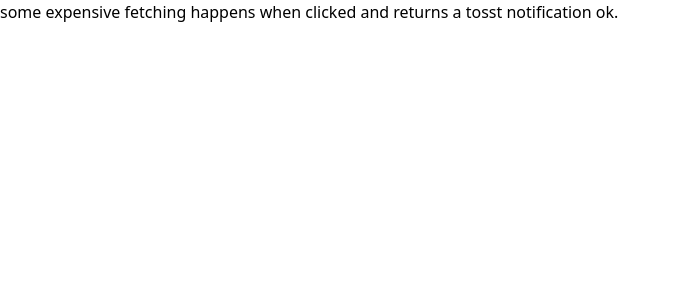
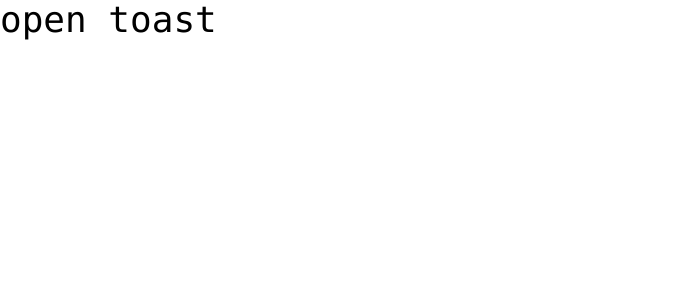
Before and after one commit to zeshhaan/vue-toasts, a Vue app: page / in a window 1280 px wide. Shown: the top 300 px of the page, without its empty margins (0-679 px from the left). Built offline with nearby package versions, Linux system fonts and the light colour scheme.

Commit message:
3 files modified, 1 added

```diff
--- a/src/App.vue
+++ b/src/App.vue
@@ -1,12 +1,11 @@
 <template>
   <Toast :toasts="toasts" @remove="remove" />
 
-  <div>
+  <div class="font-mono text-4xl">
     <button
       @click="insert({ preset: 'success', message: 'hi, this is a message' })"
     >
-      some expensive fetching happens when clicked and returns a tosst
-      notification ok.
+      open toast
     </button>
   </div>
 </template>
--- a/src/components/Toast.vue
+++ b/src/components/Toast.vue
@@ -4,6 +4,7 @@
       tag="ul"
       name="fade"
       class="
+        fixed
         flex
         w-full
         flex-col
@@ -39,7 +40,7 @@
                 alt=""
               />
             </div>
-            <div class="ml-3 w-0 flex-1">This is a Toast, ok. {{ toast }}</div>
+            <div class="ml-3 w-0 flex-1">{{ toast.message }}</div>
             <div class="ml-4 flex flex-shrink-0">
               <button
                 type="button"
@@ -68,13 +69,14 @@
 </template>
 
 <script setup lang="ts">
+import { Toast } from '../types/Toast';
 import { XMarkIcon } from '@heroicons/vue/20/solid';
 import SuccessToast from './components/SuccessToast.vue';
 import ErrorToast from './components/ErrorToast.vue';
 
 const props = withDefaults(
   defineProps<{
-    toasts?: array;
+    toasts?: Toast[];
   }>(),
   {
     toasts: undefined,
--- a/src/composables/useToast.ts
+++ b/src/composables/useToast.ts
@@ -7,12 +7,15 @@ export function useToast() {
 
   const insert = (e) => {
     console.log(e);
-    toasts.value.splice(id, 0, id++);
+    toasts.value.splice(id, 0, {
+      id,
+      ...e,
+    });
 
     // reset
-    watch(toasts.value, (newVal) => {
-      if (!newVal.length) id = 0;
-    });
+    // watch(toasts.value, (newVal) => {
+    //   if (!newVal.length) id = 0;
+    // });
   };
 
   function remove(toast) {
--- /dev/null
+++ b/src/types/Toast.d.ts
@@ -0,0 +1,6 @@
+export interface Toast {
+  id?: number;
+  message?: string;
+  preset?: 'success' | 'error';
+  showClose?: boolean;
+}
```
